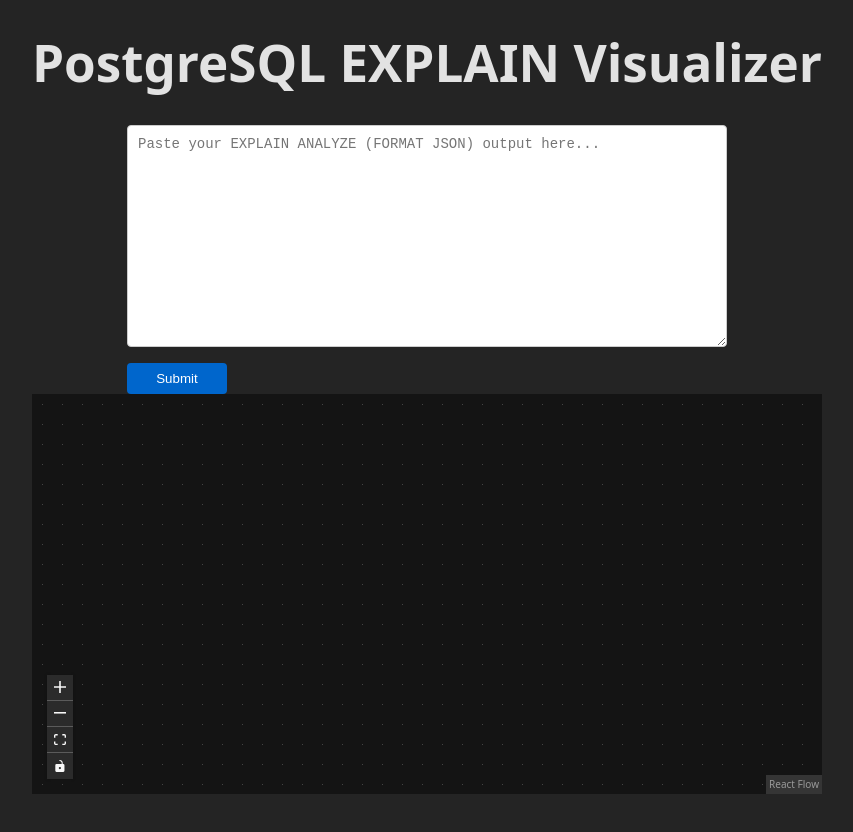
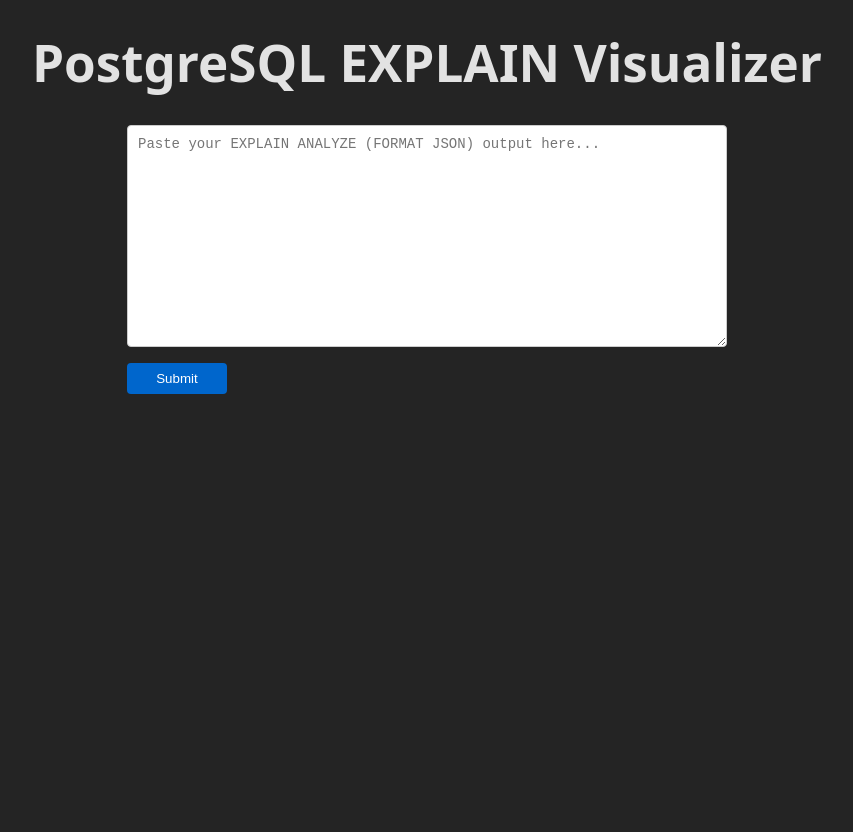
Before and after one commit to lritter79/Microsoft-Take-Home, a React (Vite) app: page / in a window 1280 px wide. Shown: the whole page, without its empty margins (213-1066 px from the left). Built offline with nearby package versions, Linux system fonts and the light colour scheme.

Commit message:
add conditional rednering for plan visualizer

```diff
--- a/src/App.tsx
+++ b/src/App.tsx
@@ -26,8 +26,21 @@
     <div style={{ height: "100vh" }}>
       <h1>PostgreSQL EXPLAIN Visualizer</h1>
       <JsonInput onValidJson={handleValidJson} />
-      {JSON.stringify(queryPlan, null, 2) && (
-        <Visualizer nodes={nodes} edges={edges} />
+      {queryPlan && (
+        <>
+          <h2>Query Plan</h2>
+          <pre style={{ whiteSpace: "pre-wrap" }}>
+            Planning Time: {queryPlan["Planning Time"]} ms
+            <br />
+            Execution Time: {queryPlan["Execution Time"]} ms
+          </pre>
+        </>
+      )}
+      {nodes.length > 0 && (
+        <>
+          <h2>Query Plan Visualization</h2>{" "}
+          <Visualizer nodes={nodes} edges={edges} />
+        </>
       )}
     </div>
   );
```
Also changed, not shown: dev_diary.txt.
